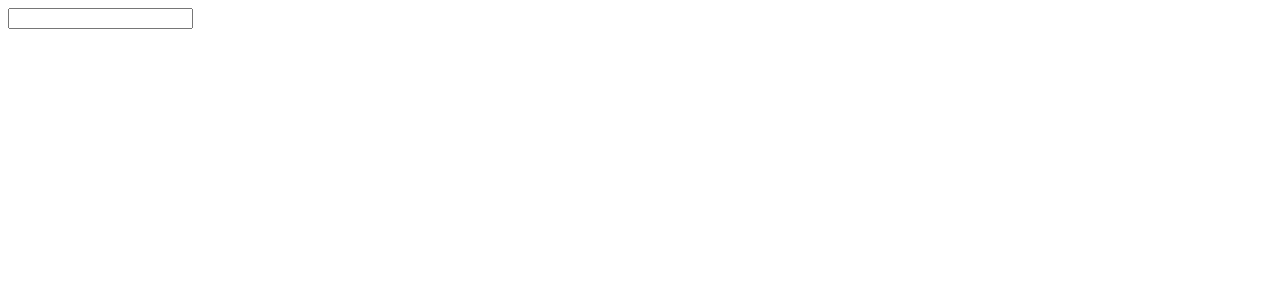
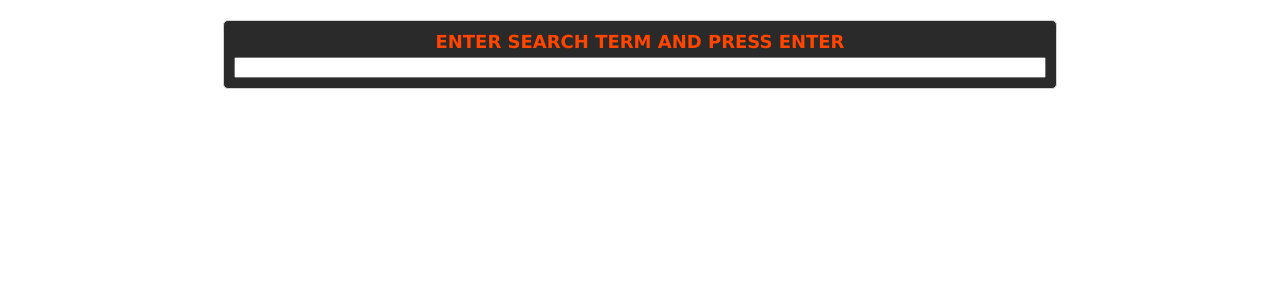
Before and after one commit to miguelkubrusly/image-search-app, a React (Create React App) app: page / in a window 1280 px wide. Shown: the top 300 px of the page. Built offline with nearby package versions, Linux system fonts and the light colour scheme.

Commit message:
feat: display images + add css + end project
-also add key with image.id
-this is the end of the project

```diff
--- /dev/null
+++ b/src/App.css
@@ -0,0 +1,5 @@
+#app {
+  max-width: 66%;
+  margin: 20px auto;
+  display: block;
+}
--- a/src/App.tsx
+++ b/src/App.tsx
@@ -1,3 +1,4 @@
+import "./App.css";
 import { useState } from "react";
 import searchImages from "./api";
 import ImageList, { ImgData } from "./components/ImageList";
@@ -11,7 +12,7 @@ function App() {
     setImages(results);
   };
   return (
-    <div>
+    <div id="app">
       <SearchBar onSubmit={handleSubmit} />
       <ImageList images={images} />
     </div>
--- /dev/null
+++ b/src/components/ImageList.css
@@ -0,0 +1,9 @@
+.image-list {
+  columns: 6 200px;
+  column-gap: 10px;
+}
+
+img {
+  width: 100%;
+  margin-bottom: 10px;
+}
--- a/src/components/ImageList.tsx
+++ b/src/components/ImageList.tsx
@@ -1,6 +1,6 @@
 // import { AxiosResponse } from "axios";
 // import React, { ReactNode } from "react";
-
+import "./ImageList.css";
 import ImageShow from "./ImageShow";
 
 export interface ImgData {
@@ -14,7 +14,6 @@ export interface ImgData {
     small_s3: string;
     thumb: string;
   };
-  [key: string]: any;
 }
 
 interface ImgProps {
@@ -22,15 +21,11 @@ interface ImgProps {
 }
 
 function ImageList({ images }: ImgProps) {
-  const renderedImages = images.map((image: ImgData, index: number) => {
-    return (
-      <div key={index}>
-        <ImageShow thisImage={image} />
-      </div>
-    );
+  const renderedImages = images.map((image: ImgData) => {
+    return <ImageShow key={image.id} thisImage={image} />;
   });
 
-  return <div>{renderedImages}</div>;
+  return <div className="image-list">{renderedImages}</div>;
 }
 
 export default ImageList;
--- a/src/components/ImageShow.tsx
+++ b/src/components/ImageShow.tsx
@@ -5,7 +5,11 @@ interface ImgShowProps {
 }
 
 export function ImageShow({ thisImage }: ImgShowProps) {
-  return <div>{thisImage.alt_description}</div>;
+  return (
+    <div>
+      <img src={thisImage.urls.small} alt={thisImage.alt_description} />
+    </div>
+  );
 }
 
 export default ImageShow;
--- /dev/null
+++ b/src/components/SearchBar.css
@@ -0,0 +1,21 @@
+.search-bar {
+  border: 1px solid lightgray;
+  border-radius: 5px;
+  padding: 10px;
+  background-color: rgb(42, 42, 42);
+}
+
+.search-bar form {
+  display: flex;
+  flex-direction: column;
+}
+
+.search-bar label {
+  margin-bottom: 5px;
+  text-transform: uppercase;
+  font-weight: bold;
+  color: orangered;
+  font-size: large;
+  font-family: Verdana, Geneva, Tahoma, sans-serif;
+  text-align: center;
+}
--- a/src/components/SearchBar.tsx
+++ b/src/components/SearchBar.tsx
@@ -1,4 +1,5 @@
-import React, { ChangeEvent, useState } from "react";
+import "./SearchBar.css";
+import { ChangeEvent, useState } from "react";
 import { FormEvent } from "react";
 
 interface SearchBarProps {
@@ -12,6 +13,7 @@ function SearchBar({ onSubmit }: SearchBarProps) {
     event.preventDefault();
 
     onSubmit(searchTerm);
+    setSearchTerm("");
   };
 
   const handleChange = (event: ChangeEvent<HTMLInputElement>) => {
@@ -19,8 +21,9 @@ function SearchBar({ onSubmit }: SearchBarProps) {
   };
 
   return (
-    <div>
+    <div className="search-bar">
       <form onSubmit={handleFormSubmit}>
+        <label>Enter Search Term and press Enter</label>
         <input value={searchTerm} onChange={handleChange} />
       </form>
     </div>
```
